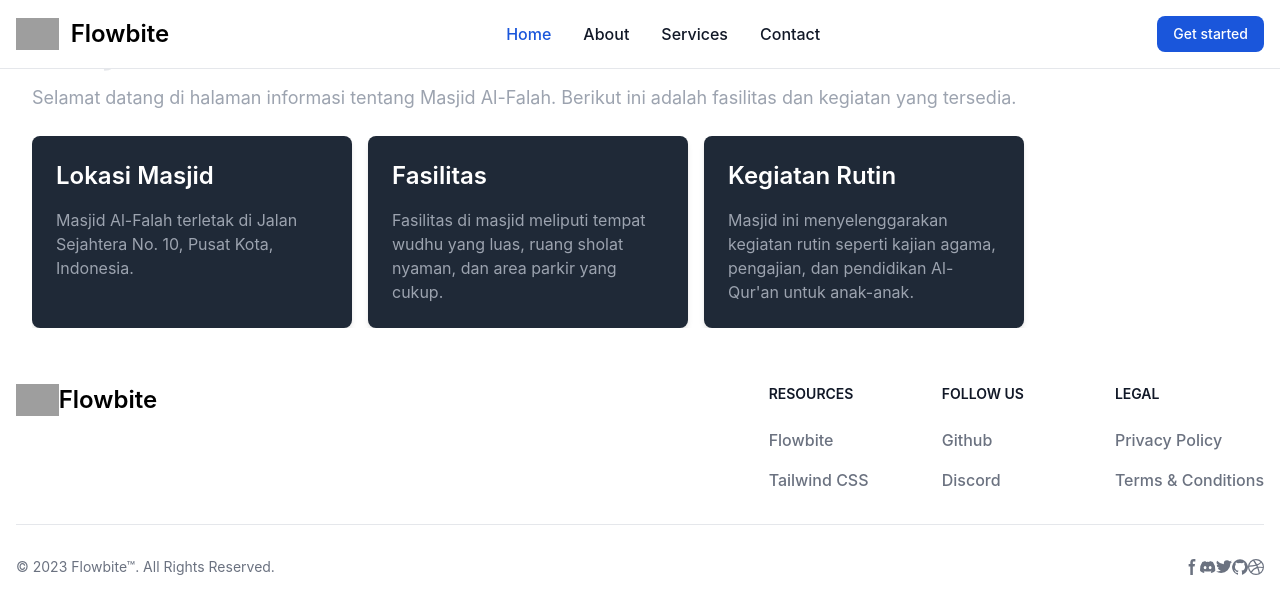
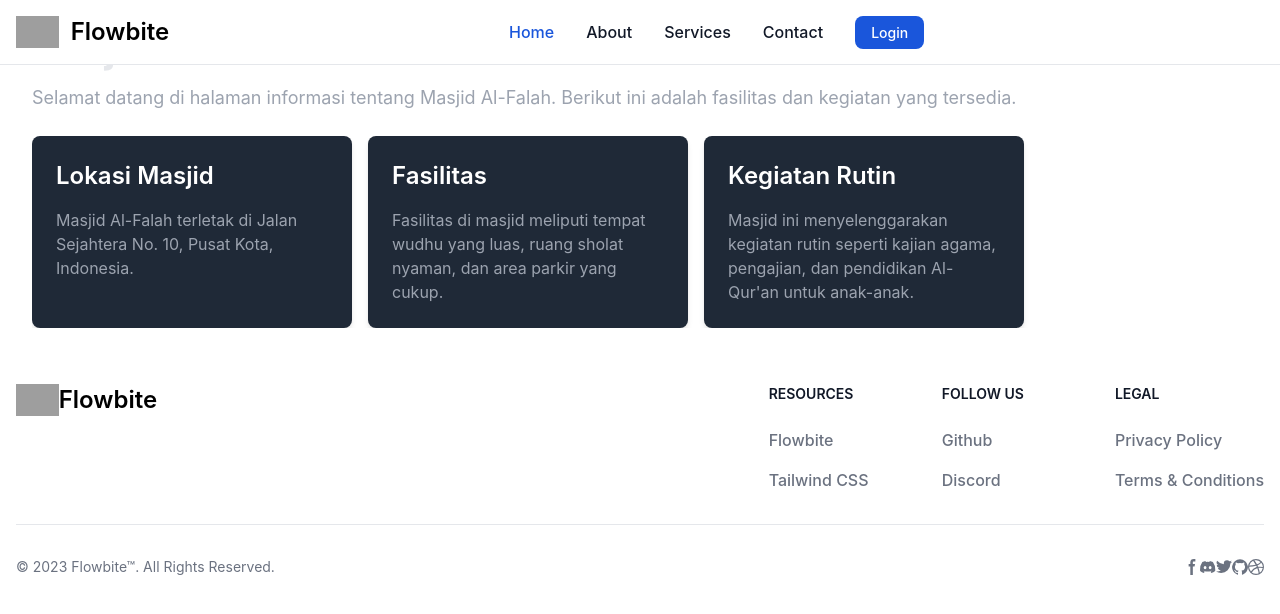
Before and after one commit to Jumat-Berkah/Jumat_berkah.github.io, a website: page index.html in a window 1280 px wide. Drawn offline with nearby package versions, Linux system fonts and the light colour scheme; grey boxes are pictures that could not be loaded.

Commit message:
Update login button

```diff
--- a/index.html
+++ b/index.html
@@ -33,13 +33,6 @@
           >
         </a>
         <div class="flex md:order-2 space-x-3 md:space-x-0 rtl:space-x-reverse">
-          <button
-            type="button"
-            class="text-white bg-blue-700 hover:bg-blue-800 focus:ring-4 focus:outline-none focus:ring-blue-300 font-medium rounded-lg text-sm px-4 py-2 text-center dark:bg-blue-600 dark:hover:bg-blue-700 dark:focus:ring-blue-800"
-          >
-            <a href="/Login/login_user/Login.html"></a>
-            Get started
-          </button>
           <button
             data-collapse-toggle="navbar-sticky"
             type="button"
@@ -99,6 +92,13 @@
                 href="#"
                 class="block py-2 px-3 text-gray-900 rounded hover:bg-gray-100 md:hover:bg-transparent md:hover:text-blue-700 md:p-0 md:dark:hover:text-blue-500 dark:text-white dark:hover:bg-gray-700 dark:hover:text-white md:dark:hover:bg-transparent dark:border-gray-700"
                 >Contact</a
+              >
+            </li>
+            <li>
+              <a
+                href="/Login/login_user/Login.html"
+                class="text-white bg-blue-700 hover:bg-blue-800 focus:ring-4 focus:outline-none focus:ring-blue-300 font-medium rounded-lg text-sm px-4 py-2 text-center dark:bg-blue-600 dark:hover:bg-blue-700 dark:focus:ring-blue-800"
+                >Login</a
               >
             </li>
           </ul>
```
